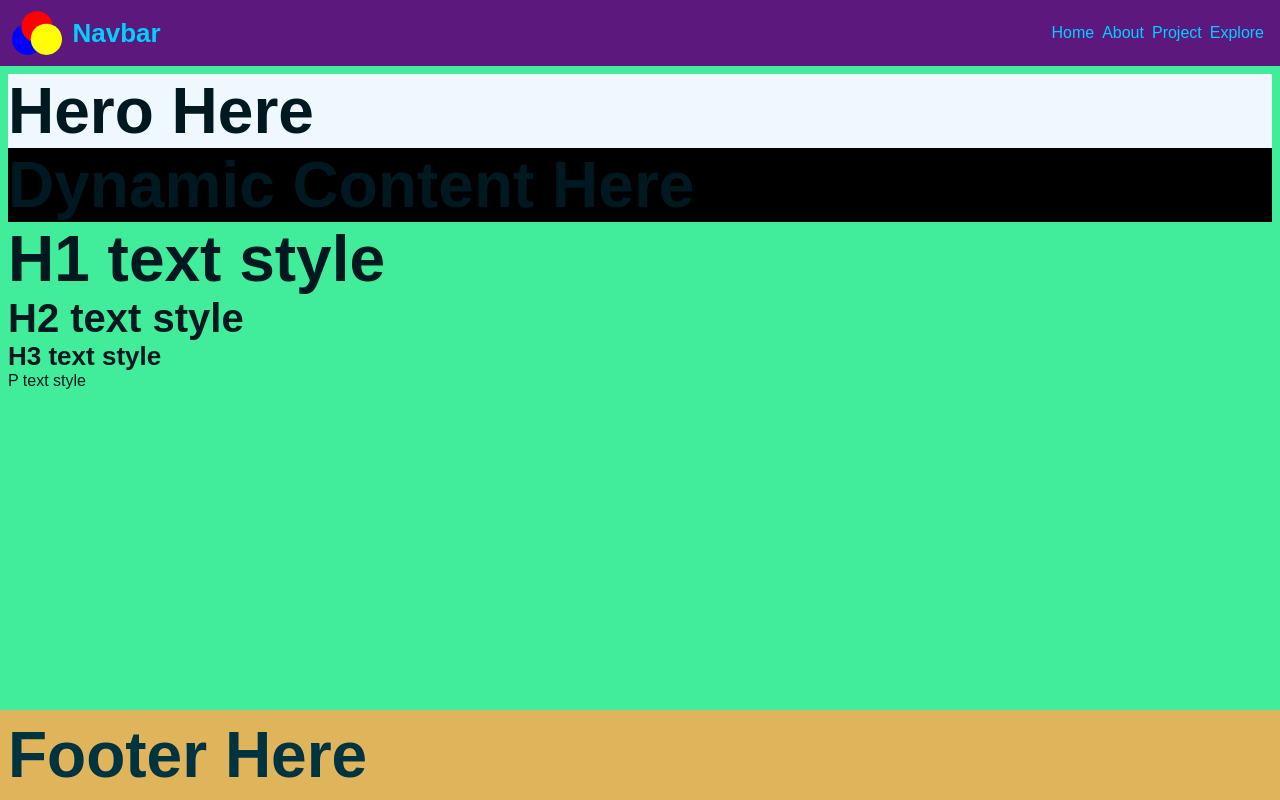
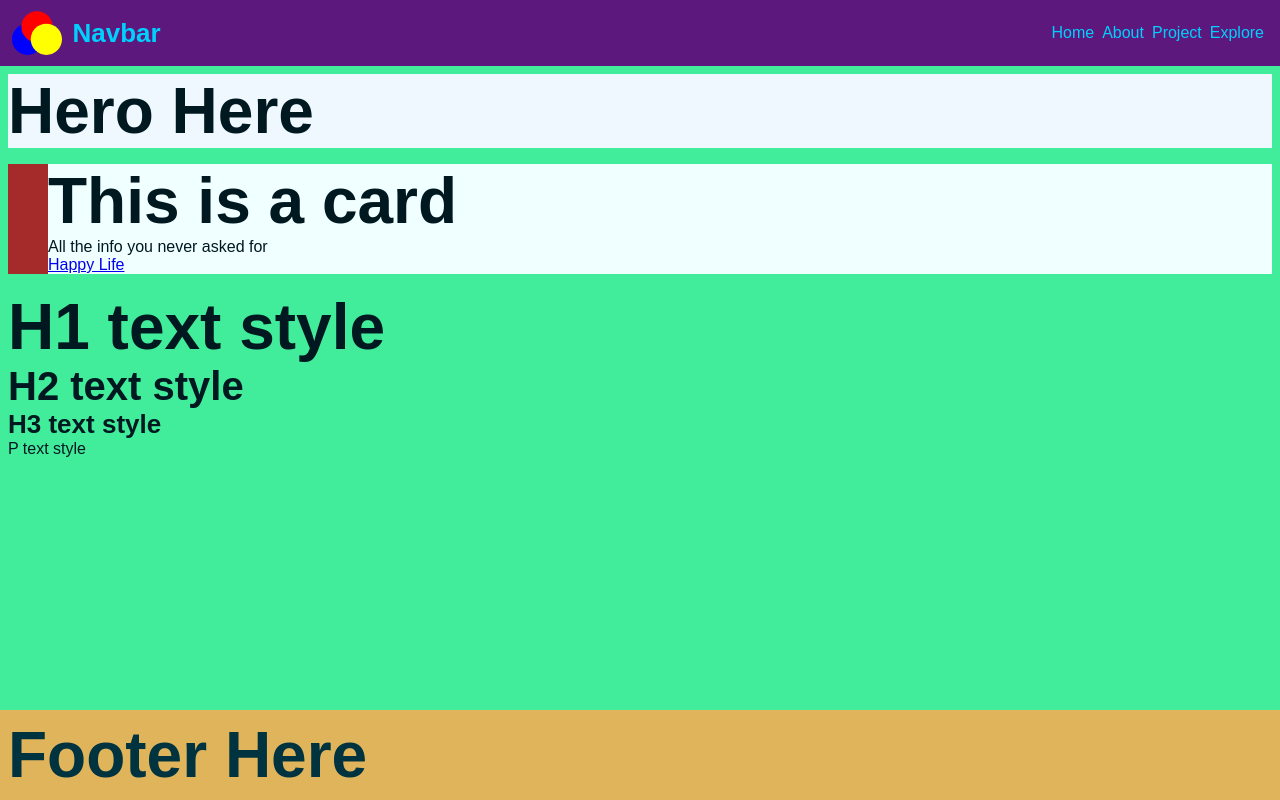
Before and after one commit to LarsGKodehode/Air-BnB-Copycat, a React (Vite) app: page / in a window 1280 px wide. Built offline with nearby package versions, Linux system fonts and the light colour scheme.

Commit message:
extracted properties out of ContentCard
currently inserting them through parent component

```diff
--- /dev/null
+++ b/src/assets/components/subComponents/contentCard/ContentCard.module.css
@@ -0,0 +1,3 @@
+.content-card-wrapper {
+  background-color: azure;
+}
--- /dev/null
+++ b/src/assets/components/subComponents/contentCard/ContentCard.tsx
@@ -0,0 +1,16 @@
+// Component style
+import styles from './ContentCard.module.css';
+
+function ContentCard(props: object) {
+  const {URL, URLTitle, title, info, imageURL} = props;
+
+  return(
+    <div className={styles['content-card-wrapper']}>
+      <h1>{title}</h1>
+      <p>{info}</p>
+      <a href={URL}>{URLTitle}</a>
+    </div>
+  );
+};
+
+export default ContentCard;
--- a/src/assets/components/subComponents/dynamicContent/DynamicContent.module.css
+++ b/src/assets/components/subComponents/dynamicContent/DynamicContent.module.css
@@ -1,3 +1,3 @@
 .dynamic-content-wrapper {
-  background-color: black;
+  background-color: brown;
 }
--- a/src/assets/components/subComponents/dynamicContent/DynamicContent.tsx
+++ b/src/assets/components/subComponents/dynamicContent/DynamicContent.tsx
@@ -1,10 +1,32 @@
+// Components
+import ContentCard from '../contentCard/ContentCard';
+
 // Component style
 import styles from './DynamicContent.module.css';
 
+interface CardInfo {
+  URL: string ,
+  URLTitle: string,
+  title: string,
+  info: string,
+  imageURL: string,
+};
+
+const cardInfo: CardInfo = {
+  URL: `https://www.nostandards.com`,
+  URLTitle: `Happy Life`,
+  title: `This is a card`,
+  info: `All the info you never asked for`,
+  imageURL: `www.pics4life.no`,
+};
+
+// COMPONENT
 function DynamicContent() {
   return(
     <div className={styles['dynamic-content-wrapper']}>
-      <h1>Dynamic Content Here</h1>
+      <ul  className={styles['card-container']}>
+        <ContentCard {...cardInfo}/>
+      </ul>
     </div>
   );
 };
```
